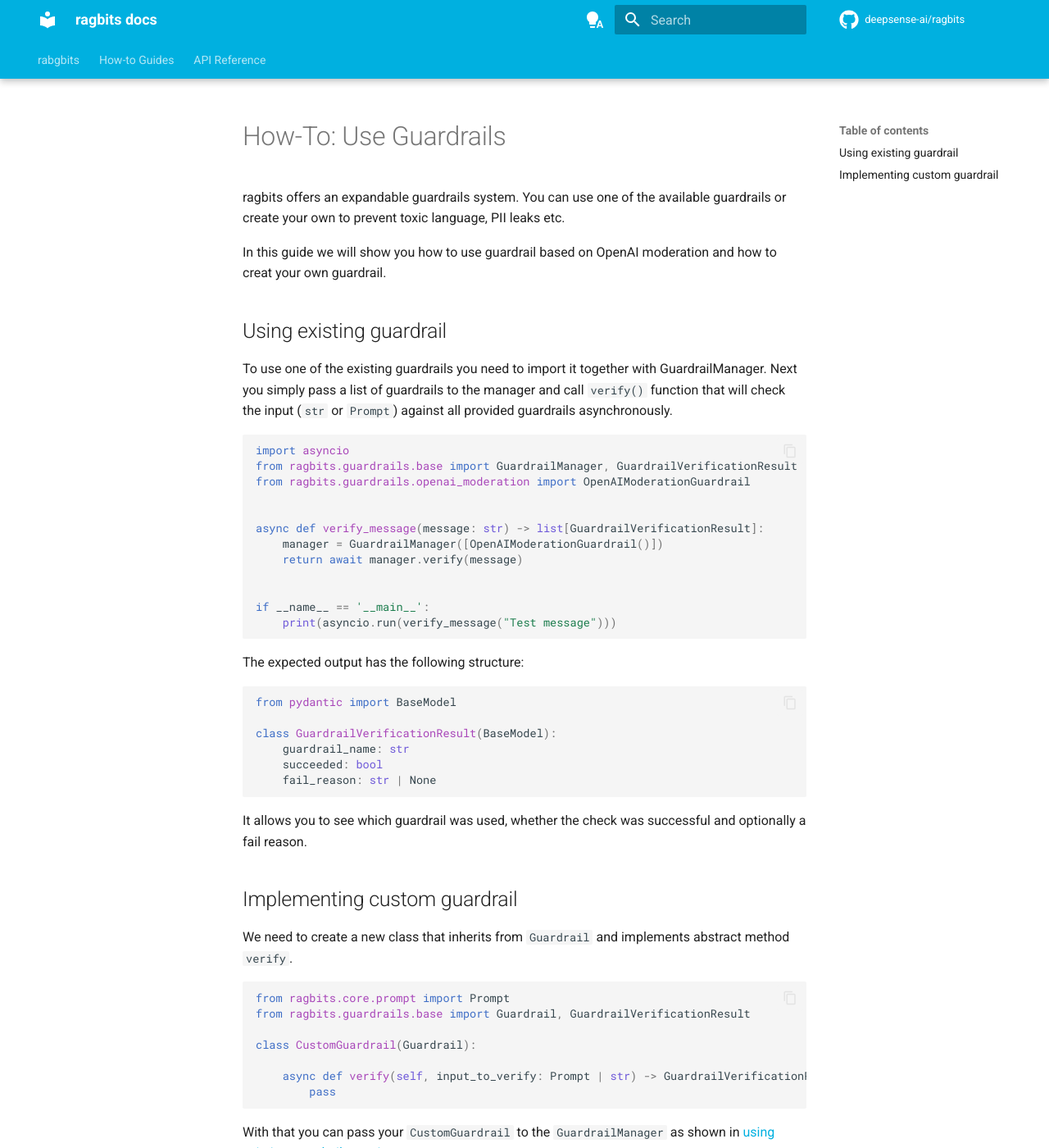
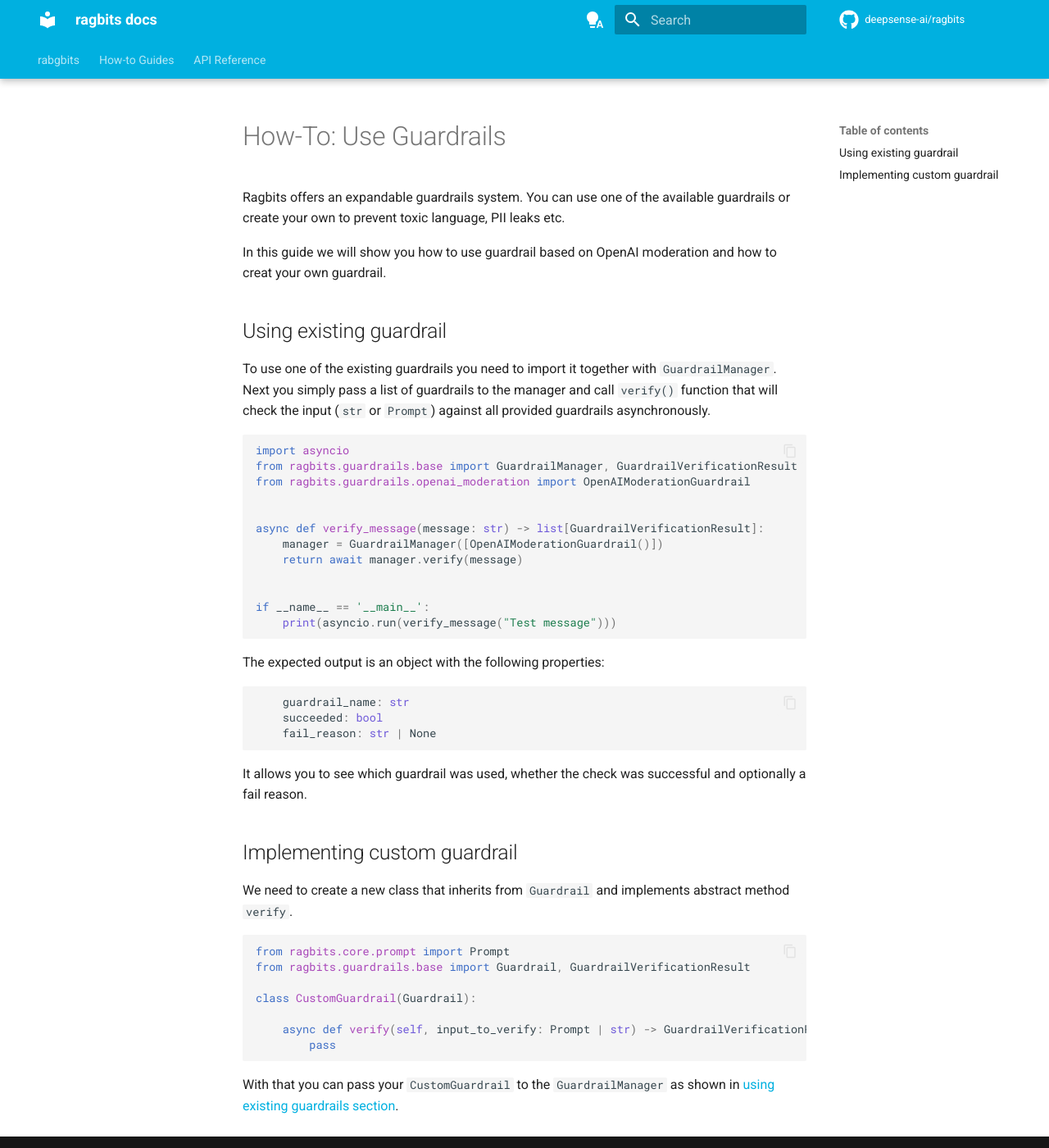
Before and after one commit to deepsense-ai/ragbits, an MkDocs documentation site: the page built from docs/how-to/use_guardrails.md, in a window 1280 px wide and 1400 px high. Shown: the whole window at 82% size. Built offline with MkDocs 1.6.1 and Material for MkDocs 9.7.7, drawn with Linux system fonts in a browser that asks for light colours; comment, search, counter and statistics services are not loaded.

Commit message:
Review fixes

````diff
--- a/docs/how-to/use_guardrails.md
+++ b/docs/how-to/use_guardrails.md
@@ -1,12 +1,12 @@
 # How-To: Use Guardrails
 
-ragbits offers an expandable guardrails system. You can use one of the available guardrails or create your own to prevent toxic language, PII leaks etc.
+Ragbits offers an expandable guardrails system. You can use one of the available guardrails or create your own to prevent toxic language, PII leaks etc.
 
 In this guide we will show you how to use guardrail based on OpenAI moderation and how to creat your own guardrail.
 
 
 ## Using existing guardrail
-To use one of the existing guardrails you need to import it together with GuardrailManager. Next you simply pass a list of guardrails to the manager
+To use one of the existing guardrails you need to import it together with `GuardrailManager`. Next you simply pass a list of guardrails to the manager
 and call `verify()` function that will check the input (`str` or `Prompt`) against all provided guardrails asynchronously.
 
 ```python
@@ -24,11 +24,8 @@ if __name__ == '__main__':
     print(asyncio.run(verify_message("Test message")))
 ```
 
-The expected output has the following structure:
+The expected output is an object with the following properties:
 ```python
-from pydantic import BaseModel
-
-class GuardrailVerificationResult(BaseModel):
     guardrail_name: str
     succeeded: bool
     fail_reason: str | None
````
